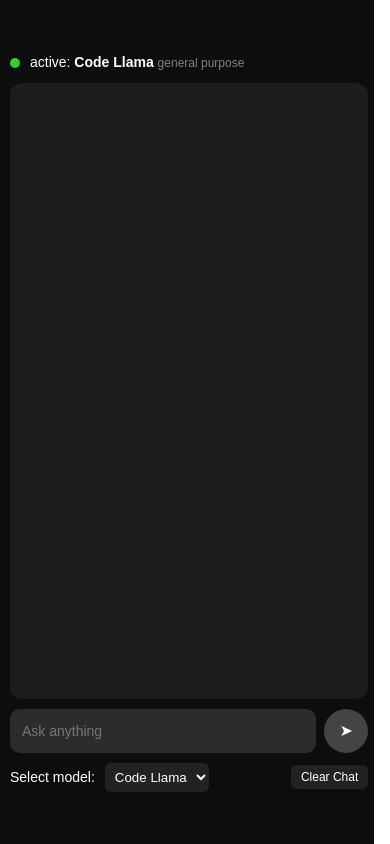
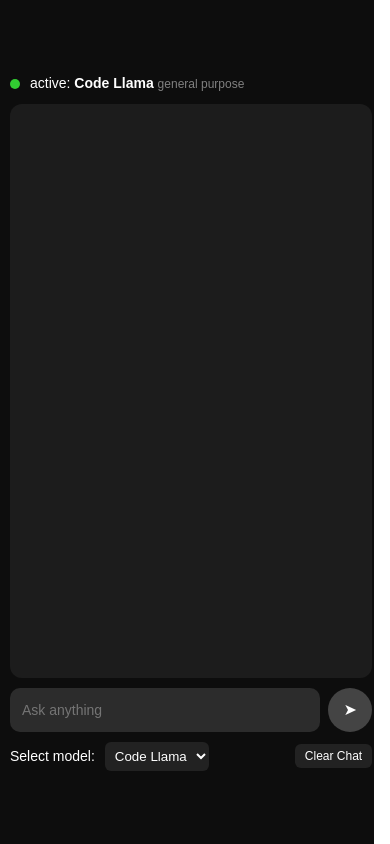
Before and after one commit to phani-tmp/Adabot, a React (Vite) app in the folder my-ada-app/: page / in a window 390 px wide. Built offline with nearby package versions, Linux system fonts and the light colour scheme.

Commit message:
fourth commit

```diff
--- a/my-ada-app/src/App.css
+++ b/my-ada-app/src/App.css
@@ -151,8 +151,8 @@ body, html {
   }
 
   .app-container {
-    height: 90vh;
-    width: 97vw;
+    height: 85vh;
+    width: 98vw;
     padding: 10px; /* Reduced padding for mobile */
     overflow: hidden;
   }
```
